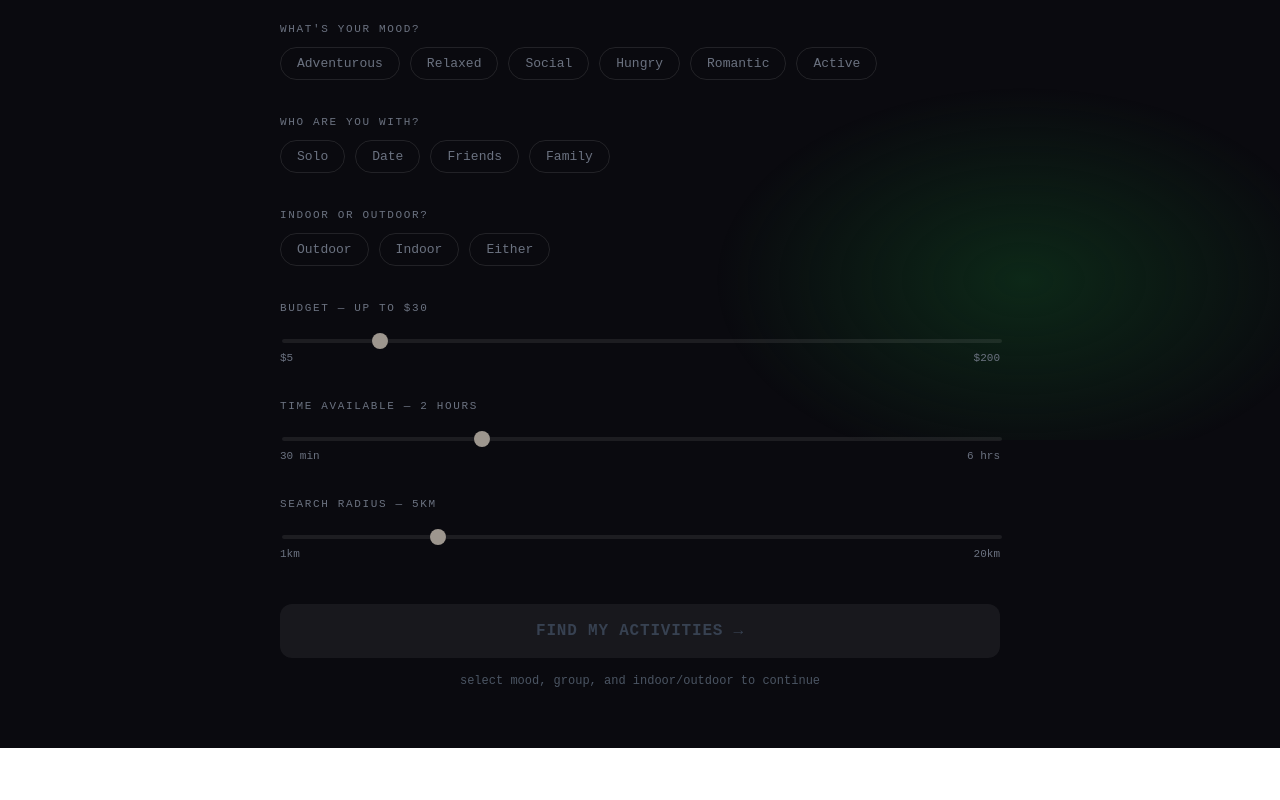
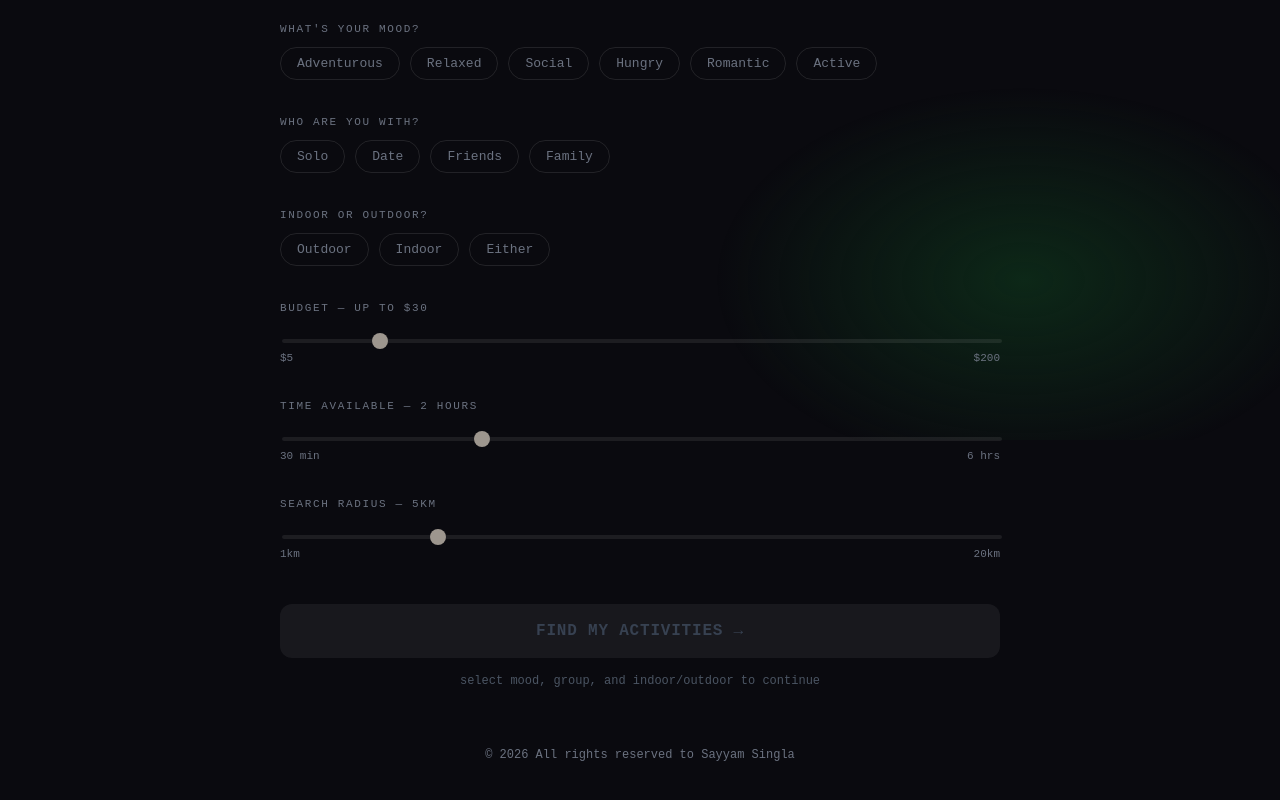
Before and after one commit to sayyamsingla/Gather, a React (Create React App) app in the folder frontend/gather-frontend/: page / in a window 1280 px wide. Shown: the part 360-1160 px from the top of the page. Before the commit the page ends 1108 px from the top, so only its background shows below. Built offline with nearby package versions, Linux system fonts and the light colour scheme.

Commit message:
added a footer

```diff
--- a/frontend/gather-frontend/src/App.js
+++ b/frontend/gather-frontend/src/App.js
@@ -378,6 +378,9 @@ export default function App() {
             </p>
           </div>
         )}
+        <div style={{ textAlign: "center", marginTop: 48, paddingBottom: 24, fontSize: 12, color: "#6b7280", fontFamily: "monospace" }}>
+          &copy; {new Date().getFullYear()} All rights reserved to Sayyam Singla
+        </div>
       </div>
 
       <style>{`
```
Lines whose indentation alone changed are shown as unchanged.
